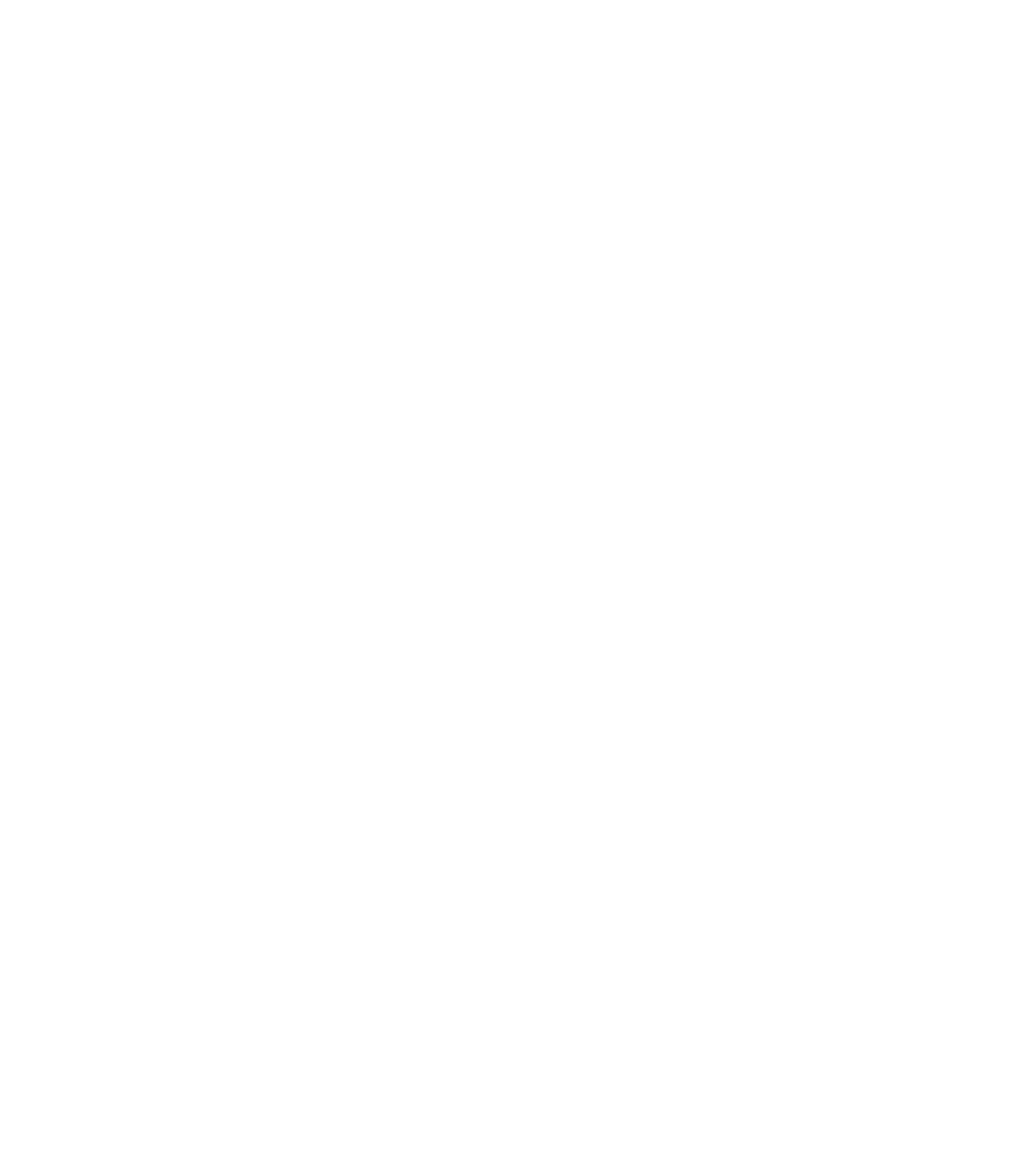
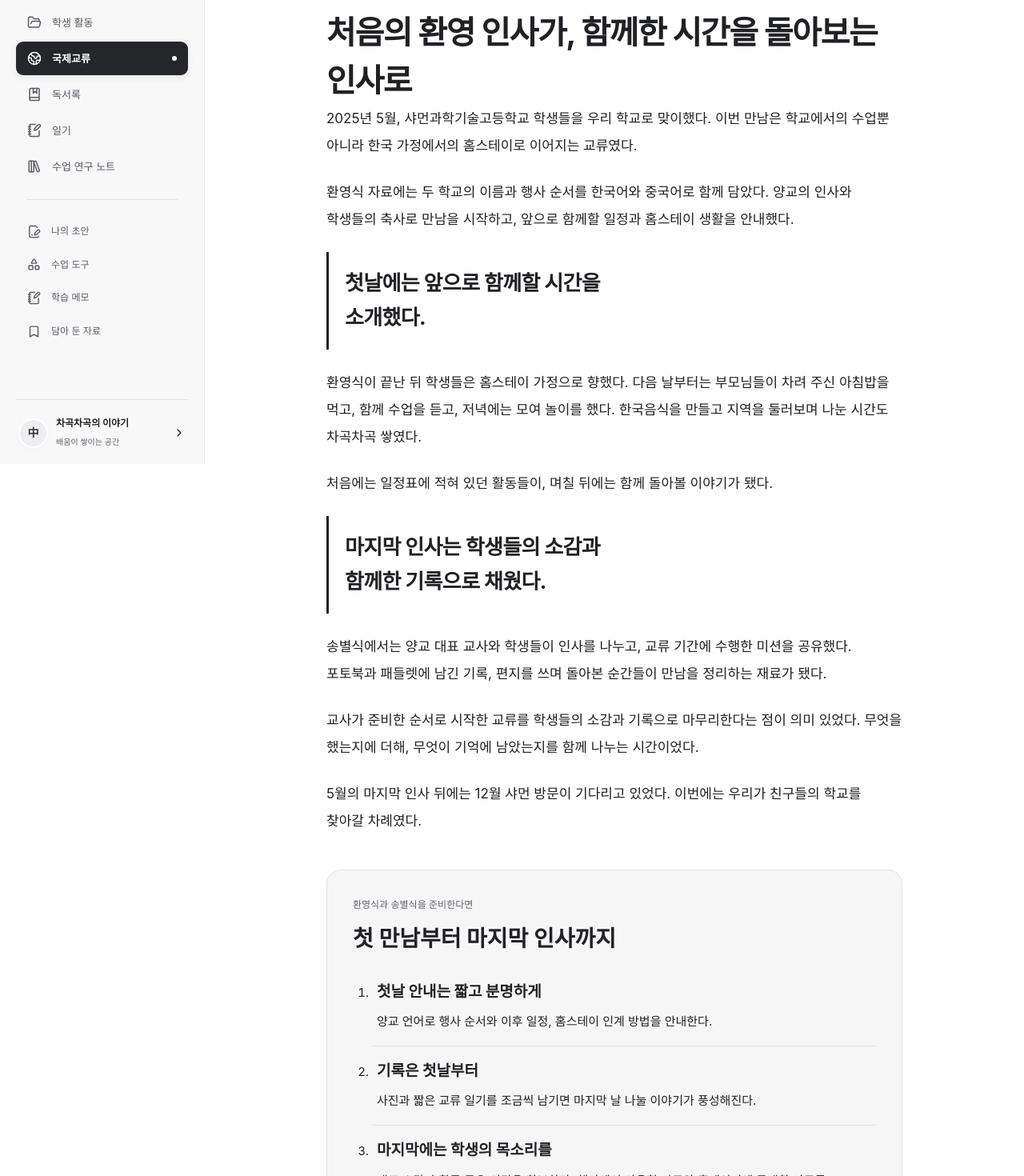
Before and after one commit to chicjin0311-web/chineses, a Next.js app: page /exchange/xiamen-2025/welcome-and-farewell in a window 1280 px wide. Before the commit this address had no page. Shown: the part 220-1690 px from the top of the page at 80% size. Before the commit the page ends 800 px from the top, so only its background shows below. Built offline with nearby package versions, Linux system fonts and the light colour scheme; a web font is replaced by a local one.

Commit message:
Publish Xiamen welcome and farewell story

```diff
--- a/src/app/exchange/xiamen-2025/our-first-story/page.tsx
+++ b/src/app/exchange/xiamen-2025/our-first-story/page.tsx
@@ -28,7 +28,7 @@ export default function Story() {
           <li><h3>함께할 활동과 기록</h3><p>공동수업과 문화 체험에 편지·포토북 같은 기록 활동을 더한다. 함께한 경험을 학생들의 말로 남기도록 한다.</p></li>
         </ol>
       </section>
-      <footer className="exchange-article-footer"><Link href="/exchange/xiamen-2025">2025 샤먼과학기술고등학교 교류 목록으로 →</Link></footer>
+      <footer className="exchange-article-footer"><Link href="/exchange/xiamen-2025/welcome-and-farewell">다음 이야기: 처음의 환영 인사가, 함께한 시간을 돌아보는 인사로 →</Link></footer>
     </article>
   </div>;
 }
--- a/src/app/exchange/xiamen-2025/page.tsx
+++ b/src/app/exchange/xiamen-2025/page.tsx
@@ -10,6 +10,7 @@ export default function Xiamen2025() {
     <header className="page-intro"><p className="eyebrow">2025 · 중국 샤먼과학기술고등학교 · 학교 자체 교류</p><h1>2025 샤먼과학기술고등학교 교류</h1><p>5월에는 중국 친구들을 한국 가정으로 맞이하고, 12월에는 우리가 샤먼을 찾았습니다.</p></header>
     <section className="exchange-series" aria-label="2025 샤먼과학기술고등학교 교류 이야기"><ol>
       <li><span className="exchange-year">01</span><div><p className="exchange-context">5월 방한·홈스테이 → 12월 방중·호텔 숙박</p><h2><Link href="/exchange/xiamen-2025/our-first-story">우리 집에서 시작해, 친구의 학교로 이어진 만남</Link></h2><p>학교와 가정이 함께 준비한 교류, 아침밥과 놀이와 수업으로 나눈 일상.</p></div><Link className="exchange-status" href="/exchange/xiamen-2025/our-first-story">읽기 →</Link></li>
+      <li><span className="exchange-year">02</span><div><p className="exchange-context">5월 방한 · 환영식과 송별식</p><h2><Link href="/exchange/xiamen-2025/welcome-and-farewell">처음의 환영 인사가, 함께한 시간을 돌아보는 인사로</Link></h2><p>첫 만남의 안내에서 학생들의 소감과 활동 기록을 나누는 마지막 인사까지.</p></div><Link className="exchange-status" href="/exchange/xiamen-2025/welcome-and-farewell">읽기 →</Link></li>
     </ol></section>
   </div>;
 }
--- /dev/null
+++ b/src/app/exchange/xiamen-2025/welcome-and-farewell/page.tsx
@@ -0,0 +1,37 @@
+import type { Metadata } from 'next';
+import Link from 'next/link';
+import '../../exchange.css';
+
+export const metadata: Metadata = {
+  title: '처음의 환영 인사가, 함께한 시간을 돌아보는 인사로',
+  description: '2025 샤먼과학기술고등학교 교류 두 번째 이야기. 5월 방한의 환영식과 송별식, 학생들의 활동 기록과 교사 준비 사항.',
+};
+
+export default function Story() {
+  return <div className="page exchange-page">
+    <Link className="back-link" href="/exchange/xiamen-2025">← 2025 샤먼과학기술고등학교 교류로 돌아가기</Link>
+    <article className="exchange-article">
+      <header><p className="eyebrow">2025 샤먼과학기술고등학교 교류 · 두 번째 이야기 · 5월 방한</p><h1>처음의 환영 인사가, 함께한 시간을 돌아보는 인사로</h1></header>
+      <div className="exchange-prose">
+        <p>2025년 5월, 샤먼과학기술고등학교 학생들을 우리 학교로 맞이했다. 이번 만남은 학교에서의 수업뿐 아니라 한국 가정에서의 홈스테이로 이어지는 교류였다.</p>
+        <p>환영식 자료에는 두 학교의 이름과 행사 순서를 한국어와 중국어로 함께 담았다. 양교의 인사와 학생들의 축사로 만남을 시작하고, 앞으로 함께할 일정과 홈스테이 생활을 안내했다.</p>
+        <p className="exchange-key"><strong>첫날에는 앞으로 함께할 시간을<br />소개했다.</strong></p>
+        <p>환영식이 끝난 뒤 학생들은 홈스테이 가정으로 향했다. 다음 날부터는 부모님들이 차려 주신 아침밥을 먹고, 함께 수업을 듣고, 저녁에는 모여 놀이를 했다. 한국음식을 만들고 지역을 둘러보며 나눈 시간도 차곡차곡 쌓였다.</p>
+        <p>처음에는 일정표에 적혀 있던 활동들이, 며칠 뒤에는 함께 돌아볼 이야기가 됐다.</p>
+        <p className="exchange-key"><strong>마지막 인사는 학생들의 소감과<br />함께한 기록으로 채웠다.</strong></p>
+        <p>송별식에서는 양교 대표 교사와 학생들이 인사를 나누고, 교류 기간에 수행한 미션을 공유했다. 포토북과 패들렛에 남긴 기록, 편지를 쓰며 돌아본 순간들이 만남을 정리하는 재료가 됐다.</p>
+        <p>교사가 준비한 순서로 시작한 교류를 학생들의 소감과 기록으로 마무리한다는 점이 의미 있었다. 무엇을 했는지에 더해, 무엇이 기억에 남았는지를 함께 나누는 시간이었다.</p>
+        <p>5월의 마지막 인사 뒤에는 12월 샤먼 방문이 기다리고 있었다. 이번에는 우리가 친구들의 학교를 찾아갈 차례였다.</p>
+      </div>
+      <section className="exchange-checklist" aria-labelledby="ceremony-preparation-title">
+        <p className="eyebrow">환영식과 송별식을 준비한다면</p><h2 id="ceremony-preparation-title">첫 만남부터 마지막 인사까지</h2>
+        <ol>
+          <li><h3>첫날 안내는 짧고 분명하게</h3><p>양교 언어로 행사 순서와 이후 일정, 홈스테이 인계 방법을 안내한다.</p></li>
+          <li><h3>기록은 첫날부터</h3><p>사진과 짧은 교류 일기를 조금씩 남기면 마지막 날 나눌 이야기가 풍성해진다.</p></li>
+          <li><h3>마지막에는 학생의 목소리를</h3><p>대표 소감과 활동 공유 시간을 확보한다. 행사에서 사용할 자료와 홈페이지에 공개할 자료를 구분하고, 공개 자료에는 학생 얼굴·이름·학번 등 개인정보가 드러나지 않도록 확인한다.</p></li>
+        </ol>
+      </section>
+      <footer className="exchange-article-footer"><Link href="/exchange/xiamen-2025/our-first-story">← 첫 번째 이야기: 우리 집에서 시작해, 친구의 학교로 이어진 만남</Link></footer>
+    </article>
+  </div>;
+}
```
